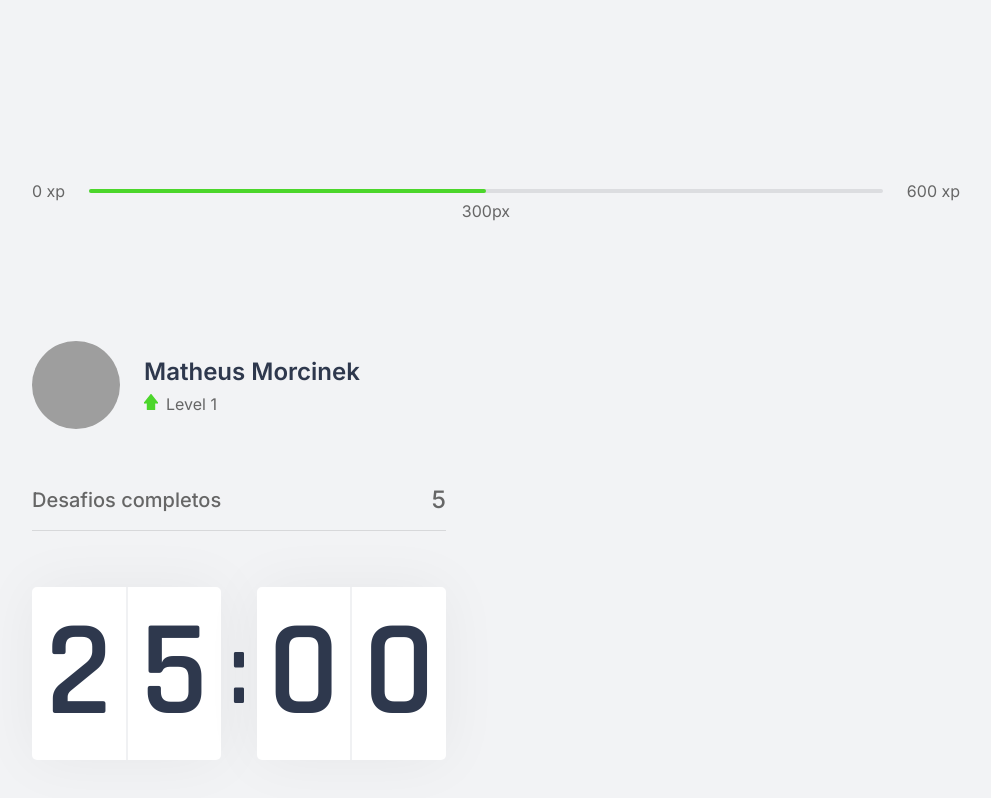
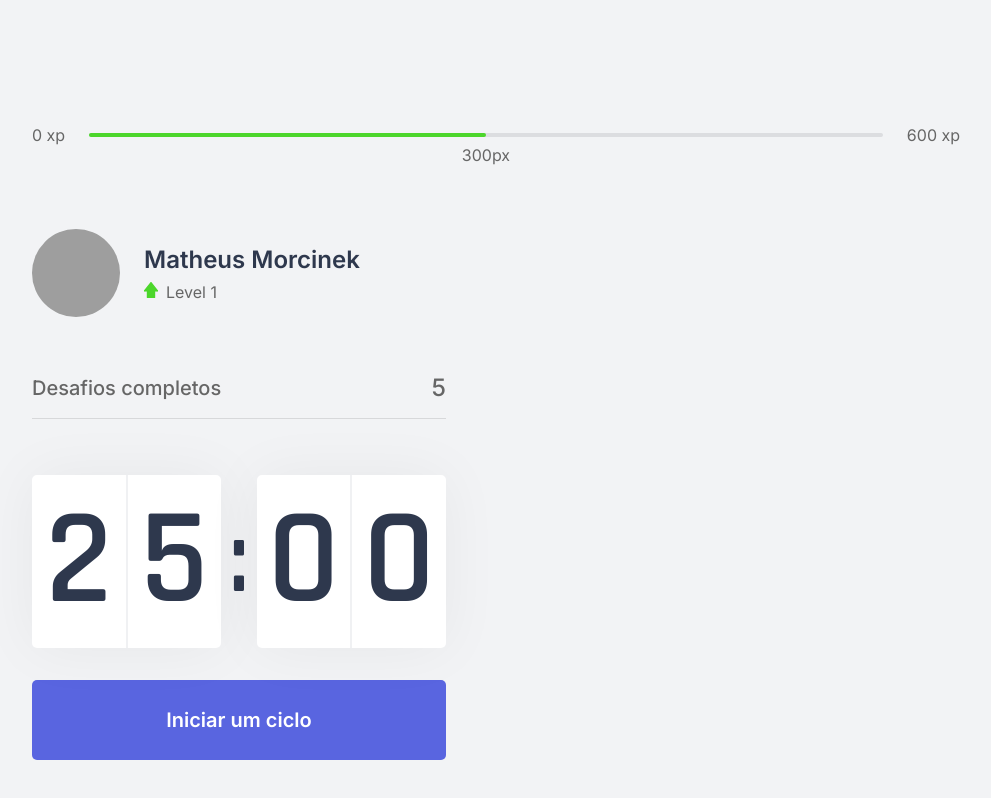
Before and after one commit to matheusmorcinek/moveit-app, a Next.js app: page / in a window 1280 px wide. Shown: the whole page, without its empty margins (144-1135 px from the left). Built offline with nearby package versions, Linux system fonts and the light colour scheme; grey boxes are pictures that could not be loaded.

Commit message:
countdown component complete

```diff
--- a/src/components/Countdown.tsx
+++ b/src/components/Countdown.tsx
@@ -2,6 +2,8 @@
 
 export function Countdown() {
     return (
+        <div>
+
             <div className={style.countdownContainer}>
 
                 <div>
@@ -14,5 +16,10 @@
                     <span>0</span>
                 </div>
             </div>
+
+            <button type='button' className={style.CountDownButton}>
+                Iniciar um ciclo
+            </button>
+        </div>
     );
 }
--- a/src/styles/components/Countdown.module.css
+++ b/src/styles/components/Countdown.module.css
@@ -37,3 +37,30 @@
     font-size: 6.25rem;
     margin: 0 0.5rem;
 }
+
+.CountDownButton {
+    width: 100%;
+    height: 5rem;
+
+    margin-top: 2rem;
+
+
+    display: flex;
+    align-items: center;
+    justify-content: center;
+
+    border: 0;
+    border-radius: 5px;
+
+    background: var(--blue);
+    color: var(--white);
+
+    font-size: 1.25rem;
+    font-weight: 600;
+
+    transition: background-color 0.2s;
+}
+
+.CountDownButton:hover{
+    background: var(--blue-dark);
+}
```
Lines whose indentation alone changed are shown as unchanged.
